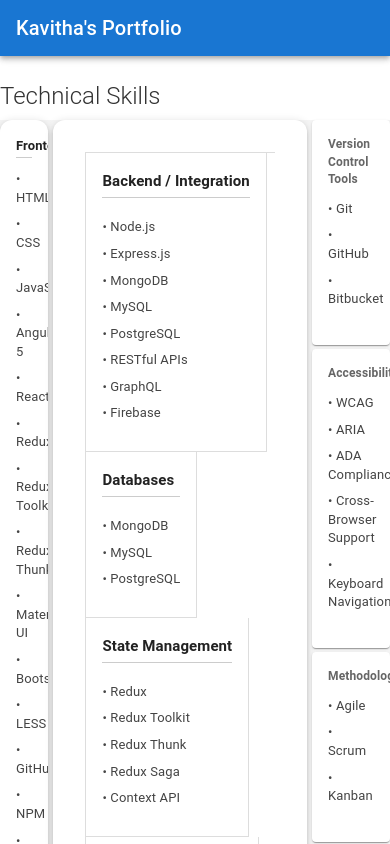
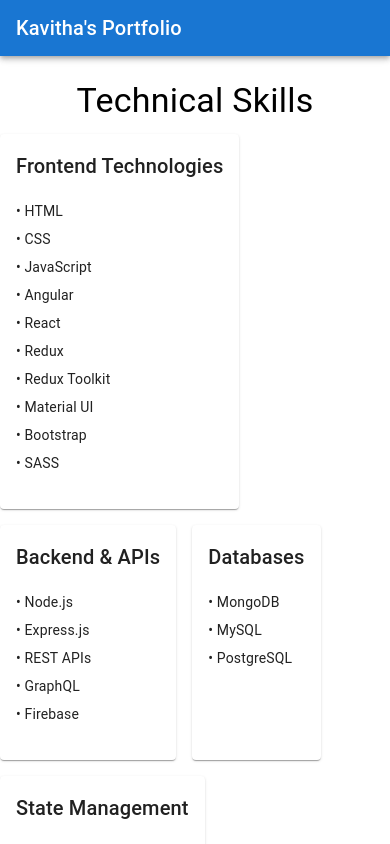
Before and after one commit to kavitha1246/resume, a React (Create React App) app: page /skills in a window 390 px wide. Shown: the top 844 px of the page. Built offline with nearby package versions, Linux system fonts and the light colour scheme; some icons are missing.

Commit message:
skills responsive

```diff
--- a/src/Skills.js
+++ b/src/Skills.js
@@ -6,226 +6,86 @@
   List,
   ListItem,
   ListItemText,
-  Grid,
-  Divider,
-  Stack
+  Grid
 } from "@mui/material";
 
-const SkillSet = () => {
-  const frontTechs = ["HTML","CSS","JavaScript",,"Angular 5","React","Redux","Redux Toolkit","Redux Thunk","Material UI","Bootstrap","LESS","GitHub","NPM","jQuery","SASS"];
-  const backendTechs = ["Node.js","Express.js","MongoDB","MySQL","PostgreSQL","RESTful APIs","GraphQL","Firebase"];
-  const databases = ["MongoDB","MySQL","PostgreSQL"];
-  const stateTechs = ["Redux","Redux Toolkit","Redux Thunk","Redux Saga", "Context API"];
-  const testingFrameworks = ["JEST","Mocha","Chai","Cypress"];
-  const tools = ["Git","Docker","Jenkins","Webpack","Babel","ESLint","Prettier","Postman","AWS", "Kubernetes", "Jenkins", "Docker"];
-  const methodologies = ["Agile","Scrum","Kanban"];
-  const versionControl = ["Git","GitHub","Bitbucket"];
-  const accessibility = ["WCAG","ARIA","ADA Compliance","Cross-Browser Support","Keyboard Navigation"];
+const skills = [
+  {
+    title: "Frontend Technologies",
+    items: [
+      "HTML", "CSS", "JavaScript", "Angular", "React",
+      "Redux", "Redux Toolkit", "Material UI",
+      "Bootstrap", "SASS"
+    ]
+  },
+  {
+    title: "Backend & APIs",
+    items: [
+      "Node.js", "Express.js", "REST APIs",
+      "GraphQL", "Firebase"
+    ]
+  },
+  {
+    title: "Databases",
+    items: ["MongoDB", "MySQL", "PostgreSQL"]
+  },
+  {
+    title: "State Management",
+    items: [
+      "Redux", "Redux Toolkit",
+      "Redux Thunk", "Context API"
+    ]
+  },
+  {
+    title: "Testing Frameworks",
+    items: ["Jest", "Mocha", "Chai", "Cypress"]
+  },
+  {
+    title: "Tools & DevOps",
+    items: [
+      "Git", "GitHub", "Docker",
+      "Jenkins", "Webpack", "AWS"
+    ]
+  },
+  {
+    title: "Accessibility",
+    items: [
+      "WCAG", "ARIA", "ADA Compliance",
+      "Keyboard Navigation"
+    ]
+  }
+];
 
-  const categories = [
-    { title: "Backend / Integration", items: backendTechs },
-    { title: "Databases", items: databases },
-    { title: "State Management", items: stateTechs },
-    { title: "Testing Frameworks", items: testingFrameworks },
-    { title: "Tools", items: tools }
-  ];
-
-    const categories1 = [
-    { title: "Version Control Tools", items: versionControl },
-    { title: "Accessibility", items: accessibility }]
-
+function SkillSet() {
   return (
     <>
-          <Typography
-        variant="h5"
-        gutterBottom
-        sx={{ fontWeight: 300, color: "#333" }}
-      >
+      <Typography variant="h4" align="center" gutterBottom>
         Technical Skills
       </Typography>
-    <div style={{  backgroundColor: "#f5f5f5", display: 'flex', flexDirection: 'row', gap: '5px' }}>
-          <Card
-        sx={{
-          borderRadius: 3,
-          boxShadow: 3,
-          backgroundColor: "#fff",
-          overflow: "hidden"
-        }}
-      >
-        <CardContent>
-          <Typography
-            variant="h6"
-            sx={{
-              fontSize: "13px",
-              fontWeight: "bold",
-                color: "#222",
-                whiteSpace: "nowrap",
-                borderBottom: "1px solid #ccc",
 
-            }}
-            >
-            Frontend Technologies
-            </Typography>
-            <List dense>
-                {frontTechs.map((tech, index) => (
-                    <ListItem key={index} disablePadding>
-                        <ListItemText
-                            primary={`• ${tech}`}
-                            primaryTypographyProps={{
-                                fontSize: 13,
-                                color: "#444"
-                            }}
-                        />
-                    </ListItem>
-                ))}
-            </List>
-        </CardContent>
+      <Grid container spacing={2}>
+        {skills.map((skill, index) => (
+          <Grid item xs={12} md={6} key={index}>
+            <Card sx={{ height: "100%" }}>
+              <CardContent>
+                <Typography variant="h6" gutterBottom>
+                  {skill.title}
+                </Typography>
 
-      </Card>
-
-      <Card
-        sx={{
-          borderRadius: 3,
-          boxShadow: 3,
-          backgroundColor: "#fff",
-          overflow: "hidden",
-          maxWidth: "100%",
-          p: 2
-        }}
-      >
-        <CardContent>
-          <Grid
-            container
-            spacing={0}
-            sx={{
-              borderLeft: "1px solid #ddd",
-              borderTop: "1px solid #ddd"
-            }}
-          >
-            {categories.map((cat, idx) => (
-              <Grid
-                item
-                xs={12}
-                sm={6}
-                md={4}
-                key={idx}
-                sx={{
-                  borderRight: "1px solid #ddd",
-                  borderBottom: "1px solid #ddd",
-                  p: 2,
-                  "&:focus-within": { outline: "2px solid #1976d2" },
-                  backgroundColor: "#fff"
-                }}
-              >
-                <Typography
-                  variant="h6"
-                  sx={{
-                    fontSize: "15px",
-                    fontWeight: "bold",
-                    color: "#222",
-                    mb: 1,
-                    borderBottom: "1px solid #ccc",
-                    pb: 0.5
-                  }}
-                >
-                  {cat.title}
-                </Typography>
                 <List dense>
-                  {cat.items.map((point, index) => (
-                    <ListItem key={index} disablePadding>
-                      <ListItemText
-                        primary={`• ${point}`}
-                        primaryTypographyProps={{
-                          fontSize: 13,
-                          color: "#444"
-                        }}
-                      />
+                  {skill.items.map((item, i) => (
+                    <ListItem key={i} disablePadding>
+                      <ListItemText primary={`• ${item}`} />
                     </ListItem>
                   ))}
                 </List>
-              </Grid>
-            ))}
+              </CardContent>
+            </Card>
           </Grid>
-        </CardContent>
-      </Card>
-      <Stack direction="column" spacing={0.5} sx={{width:'20%'}}>
-      <Card>
-        <CardContent>
-          <Typography
-            variant="body2"
-            color="text.Primary"
-            sx={{ fontSize: "12px", fontWeight: "bold",color: "#666" }}
-          >
-            Version Control Tools
-          </Typography>
-            <List dense>
-                {versionControl.map((tech, index) => (
-                    <ListItem key={index} disablePadding>
-                        <ListItemText
-                            primary={`• ${tech}`}
-                            primaryTypographyProps={{
-                                fontSize: 13,
-                                color: "#444"
-                            }}
-                        />
-                    </ListItem>
-                ))}
-            </List>
-        </CardContent>
-      </Card>
-
-            <Card>
-        <CardContent>
-          <Typography
-            variant="body2"
-            color="text.Primary"
-            sx={{ fontSize: "12px", fontWeight: "bold",color: "#666" }}
-          >
-            Accessibility
-          </Typography>
-            <List dense>
-                {accessibility.map((tech, index) => (
-                    <ListItem key={index} disablePadding>
-                        <ListItemText
-                            primary={`• ${tech}`}
-                            primaryTypographyProps={{
-                                fontSize: 13,
-                                color: "#444"
-                            }}
-                        />
-                    </ListItem>
-                ))}
-            </List>
-        </CardContent>
-      </Card>
-                  <Card>
-        <CardContent>
-          <Typography
-            variant="body2"
-            color="text.Primary"
-            sx={{ fontSize: "12px", fontWeight: "bold",color: "#666" }}
-          >
-            Methodologies
-          </Typography>
-            <List dense>
-                {methodologies.map((tech, index) => (
-                    <ListItem key={index} disablePadding>
-                        <ListItemText
-                            primary={`• ${tech}`}
-                            primaryTypographyProps={{
-                                fontSize: 13,
-                                color: "#444"
-                            }}
-                        />
-                    </ListItem>
-                ))}
-            </List>
-        </CardContent>
-      </Card>
-      </Stack>
-    </div>
+        ))}
+      </Grid>
     </>
   );
-};
+}
 
 export default SkillSet;
```
